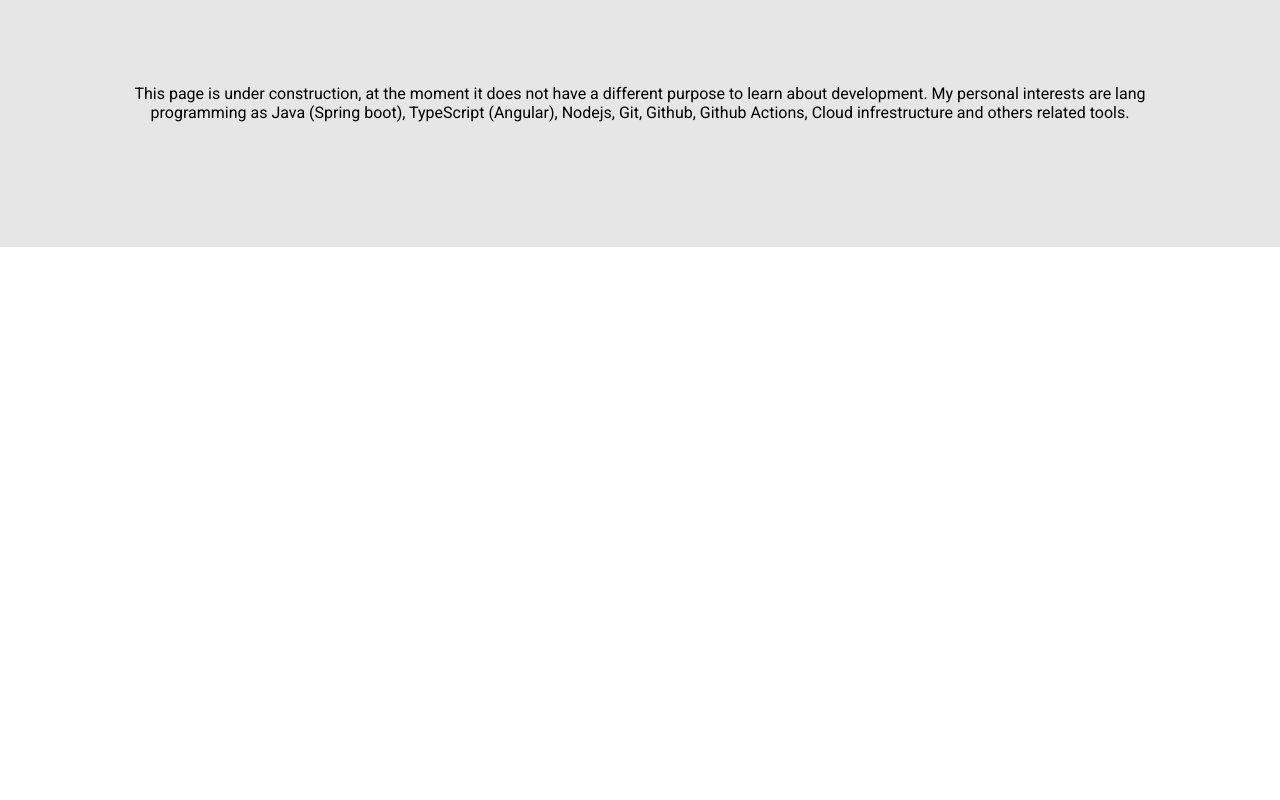
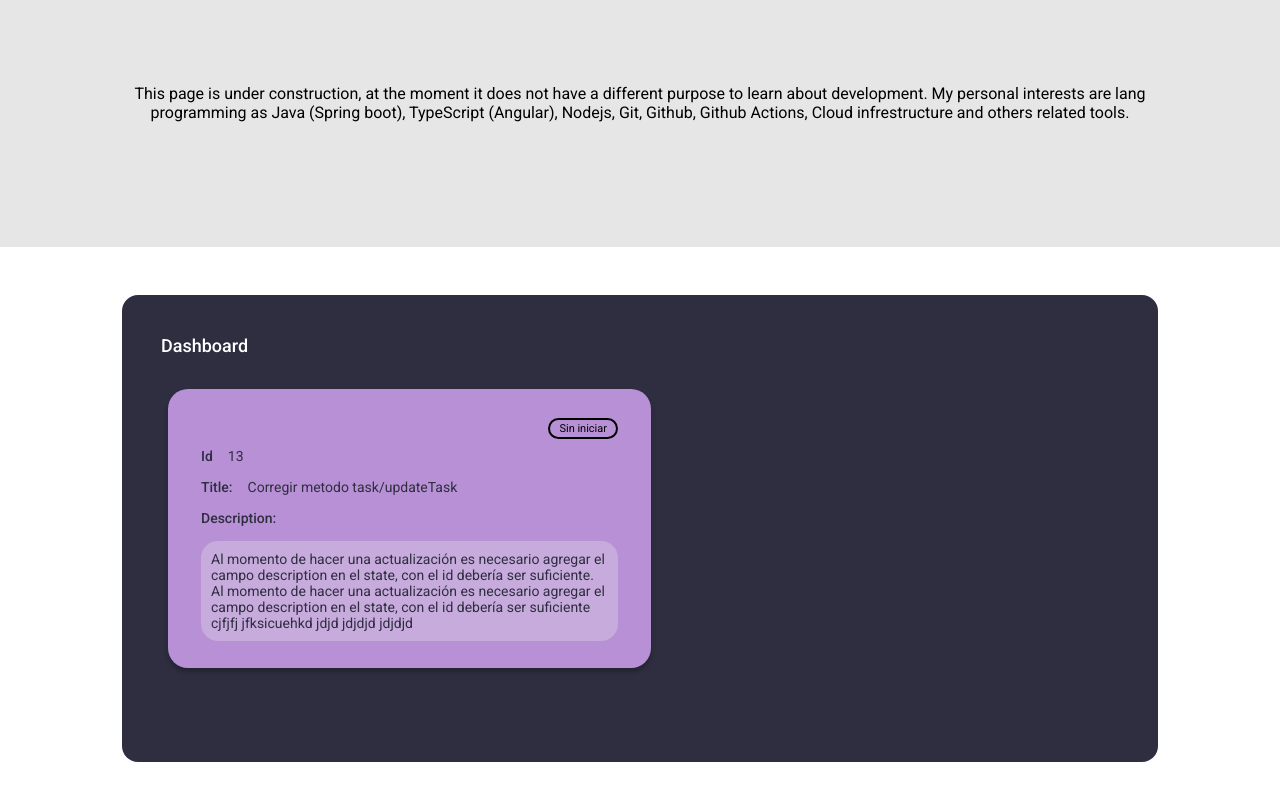
Before and after one commit to Yparada/website, an Angular app: page / in a window 1280 px wide. Shown: the part 669-1469 px from the top of the page. Before the commit the page ends 916 px from the top, so only its background shows below. Built offline with nearby package versions, Linux system fonts and the light colour scheme.

Commit message:
add component isues

```diff
--- a/src/app/app.module.ts
+++ b/src/app/app.module.ts
@@ -9,6 +9,7 @@ import { FooterComponent } from './components/footer/footer.component';
 import { InitialBoxComponent } from './components/initial-box/initial-box.component';
 import { UtilsService } from './services/utils.service';
 import { MainComponent } from './components/main/main.component';
+import { IssuesComponent } from './components/issues/issues.component';
 
 @NgModule({
   declarations: [
@@ -17,7 +18,8 @@ import { MainComponent } from './components/main/main.component';
     BannerComponent,
     FooterComponent,
     InitialBoxComponent,
-    MainComponent
+    MainComponent,
+    IssuesComponent
   ],
   imports: [
     BrowserModule,
--- /dev/null
+++ b/src/app/components/issues/issues.component.html
@@ -0,0 +1,41 @@
+<div class="dashboard">
+  <div class="container">
+    <div class="dasboard-title">Dashboard</div>
+
+    <div class="task-container-elements">
+      <div  >
+        <div class="task">
+          <div class="task-container">
+            <div class="state-container">
+              <div class="state">Sin iniciar</div>
+            </div>
+            <div class="container-atribute">
+              <div class="atribute">Id</div>
+              <div class="atribute-value">13</div>
+            </div>
+            <div class="container-atribute">
+              <div class="atribute">Title:</div>
+              <div class="atribute-value">Corregir metodo task/updateTask</div>
+            </div>
+
+            <div class="container-atribute">
+              <div class="atribute">Description:</div>
+            </div>
+
+            <div class="description">
+              Al momento de hacer una actualización es necesario agregar el campo
+              description en el state, con el id debería ser suficiente. Al
+              momento de hacer una actualización es necesario agregar el campo
+              description en el state, con el id debería ser suficiente cjfjfj
+              jfksicuehkd jdjd jdjdjd jdjdjd
+            </div>
+          </div>
+        </div>
+      </div>
+    </div>
+
+
+
+
+  </div>
+</div>
--- /dev/null
+++ b/src/app/components/issues/issues.component.scss
@@ -0,0 +1,107 @@
+.dashboard{
+  background: #2F2E41;
+  border-radius: 16px;
+  margin: 48px 122px 48px 122px;
+
+  .container{
+    padding: 40px 39px 94px 39px;
+
+    .dasboard-title{
+      font-family: Roboto;
+      font-style: normal;
+      font-weight: 500;
+      font-size: 18px;
+      line-height: 21px;
+      color: #FFFFFF;
+      margin-bottom: 33px;
+    }
+
+    .task-container-elements{
+      display: flex;
+      flex-direction: row;
+      justify-content: space-between;
+      margin-left: 7px;
+
+      .task{
+        max-width: 483px;
+        background: #B790D5;
+        box-shadow: 0px 4px 4px rgba(0, 0, 0, 0.25);
+        border-radius: 20px;
+
+        .task-container{
+          padding: 29px 33px 27px 33px;
+
+          .state-container{
+            display: flex;
+            flex-direction: row;
+            justify-content:flex-end;
+
+            .state{
+              border: 2px solid #000000;
+              box-sizing: border-box;
+              border-radius: 19px;
+              padding: 2px 9px 2px 9px;
+              margin-bottom: 9px;
+
+              font-family: Roboto;
+              font-style: normal;
+              font-weight: normal;
+              font-size: 11px;
+              line-height: 13px;
+              color: #000000;
+            }
+          }
+
+          .container-atribute{
+            display: flex;
+            margin-bottom: 15px;
+            .atribute{
+              font-family: Roboto;
+              font-style: normal;
+              font-weight: 500;
+              font-size: 14px;
+              line-height: 16px;
+              color: #2F2E41;
+            }
+            .atribute-value{
+              font-family: Roboto;
+              font-style: normal;
+              font-weight: normal;
+              font-size: 14px;
+              line-height: 16px;
+              color: #2F2E41;
+              margin-left: 15px;
+            }
+          }
+          .description{
+            font-family: Roboto;
+            font-style: normal;
+            font-weight: normal;
+            font-size: 14px;
+            line-height: 16px;
+            color: #2F2E41;
+
+            background: #C7ABDC;
+            border-radius: 17px;
+            padding: 10px;
+          }
+        }
+      }
+
+    }
+  }
+}
+
+@media (max-width: 770px){
+
+  .dashboard{
+    margin: 48px 50px 0 50px;
+  }
+}
+
+@media (max-width: 540px){
+
+  .dashboard{
+    margin: 48px 22px 48px 22px;
+  }
+}
--- /dev/null
+++ b/src/app/components/issues/issues.component.ts
@@ -0,0 +1,15 @@
+import { Component, OnInit } from '@angular/core';
+
+@Component({
+  selector: 'app-issues',
+  templateUrl: './issues.component.html',
+  styleUrls: ['./issues.component.scss']
+})
+export class IssuesComponent implements OnInit {
+
+  constructor() { }
+
+  ngOnInit(): void {
+  }
+
+}
--- a/src/app/components/main/main.component.html
+++ b/src/app/components/main/main.component.html
@@ -1,3 +1,4 @@
 <app-banner></app-banner>
 <app-initial-box></app-initial-box>
+<app-issues></app-issues>
 <!-- <app-footer></app-footer> -->
```
Also changed, not shown: 1 other file (tests, documents, lock files or other folders).
